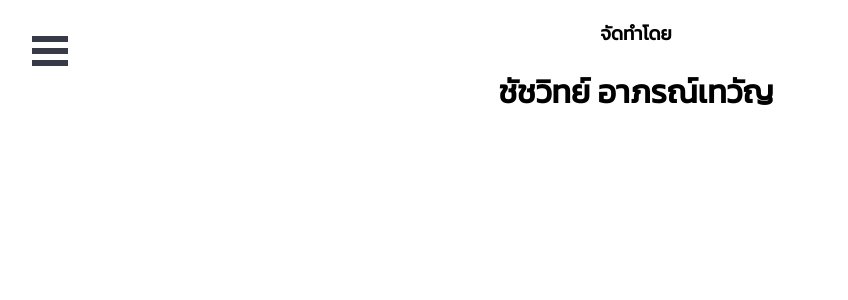
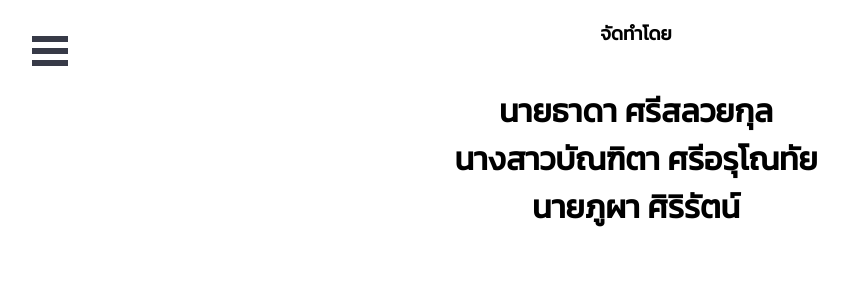
Before and after one commit to IntroMobileComp/WebApp-ToDo, a React (Vite) app: page /credit in a window 1280 px wide. Shown: the top 300 px of the page, without its empty margins (4-852 px from the left). Built offline with nearby package versions, Linux system fonts and the light colour scheme.

Commit message:
style: Credit page

```diff
--- a/src/Credit.jsx
+++ b/src/Credit.jsx
@@ -4,11 +4,12 @@ function Credit() {
   return (
     <div id="outer-container">
       <SideBar pageWrapId={"page-wrap"} outerContainerId={"outer-container"} />
-      <div id="page-wrap">
-        <center>
-          <h3>จัดทำโดย</h3>
-          <h1>ชัชวิทย์ อาภรณ์เทวัญ</h1>
-        </center>
+      <div id="page-wrap" className="container">
+        <h3>จัดทำโดย</h3>
+        <h1>
+          นายธาดา ศรีสลวยกุล <br /> นางสาวบัณฑิตา ศรีอรุโณทัย <br /> นายภูผา
+          ศิริรัตน์
+        </h1>
       </div>
     </div>
   );
--- a/src/index.css
+++ b/src/index.css
@@ -1,9 +1,23 @@
 @import url("https://fonts.googleapis.com/css?family=Kanit");
 @import url("https://fonts.googleapis.com/css?family=Sarabun");
+
+#root {
+  margin: 0;
+}
+
 body {
+  margin: 0;
   font-family: "Kanit";
 }
 #page-wrap {
   padding-top: 0px;
   padding-left: 0px;
 }
+
+.container {
+  display: flex;
+  flex-direction: column;
+  justify-content: center;
+  align-items: center;
+  text-align: center;
+}
```
